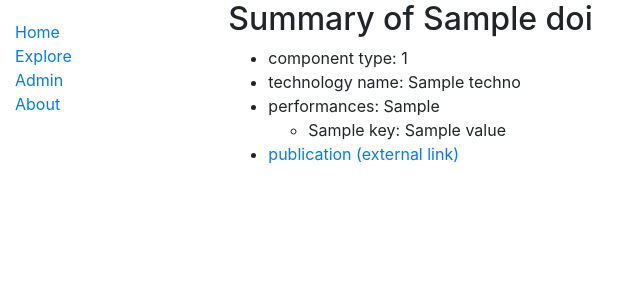
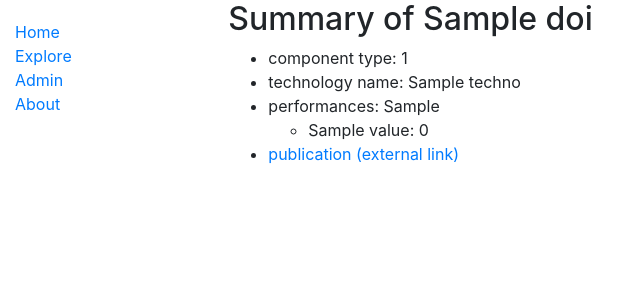
Before and after one commit to Patarimi/rf-soa, a Django app: template techno/templates/component_detail.html in a window 1280 px wide. Shown: the top 300 px of the page, without its empty margins (0-640 px from the left). Run offline with Django 3.2, Linux system fonts and the light colour scheme; the template is opened without the code that fills it: most values are stand-ins (such as "Sample title", 1, 10 or a date in 2020); some libraries are stand-ins or nearby versions.

Commit message:
Update component_detail.html

```diff
--- a/techno/templates/component_detail.html
+++ b/techno/templates/component_detail.html
@@ -8,8 +8,8 @@
     <li>technology name:  {{component.techno}}</li>
     <li> performances: {{key_perf}}
     <ul>
-    {% for key, value in key_perf.items %}
-        <li> {{key}}: {{value}} </li>
+    {% for value in key_perf %}
+        <li> {{value}}: 0 </li>
     {% endfor %}
     </ul>
     <li><a href="{{component.doi}}"> publication (external link) </a></li>
```
